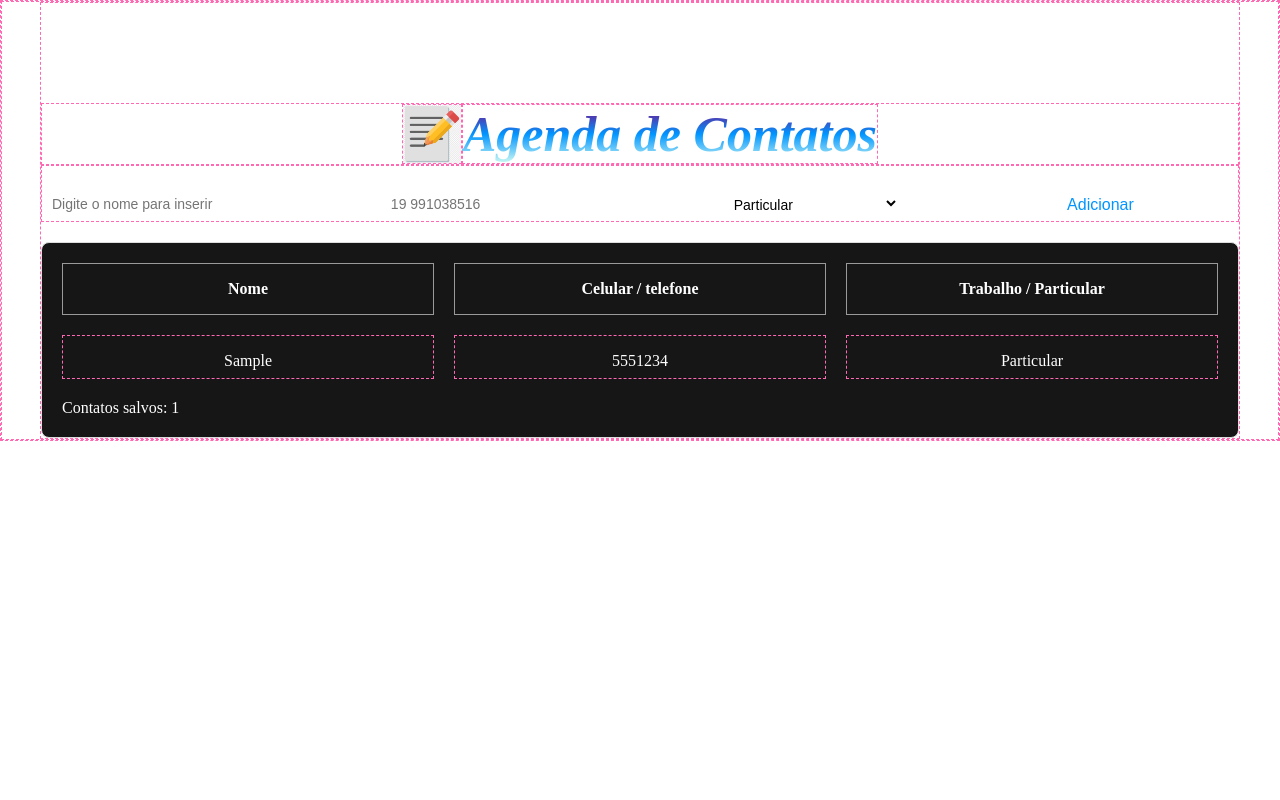
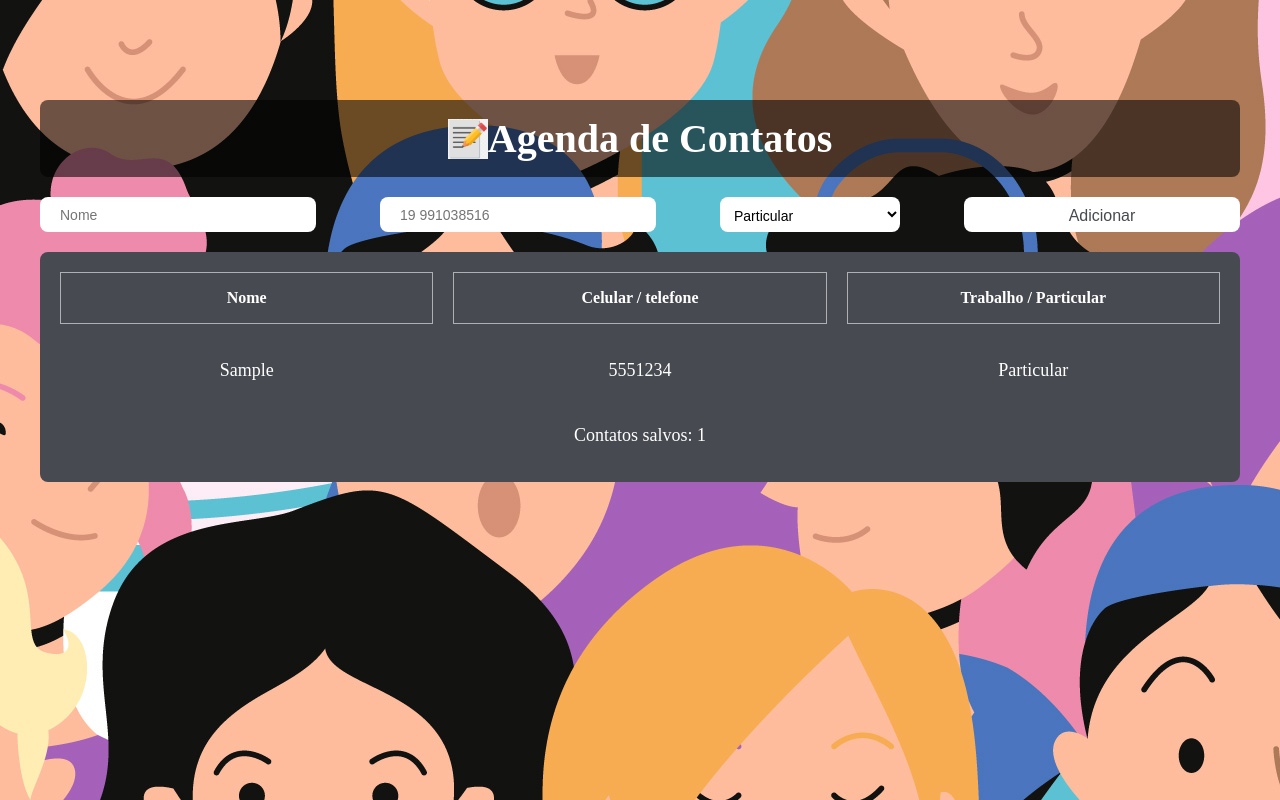
Before and after one commit to Gael-Nogawa/agenda_de_contatos, a plain HTML site: page index.html in a window 1280 px wide. Both pictures are taken after typing "Sample", "5551234" into the empty fields and a click on the button "Adicionar". Drawn offline with Linux system fonts and the light colour scheme.

Commit message:
Add files via upload

```diff
--- a/index.html
+++ b/index.html
@@ -22,8 +22,8 @@
             <h1 class="gradient">Agenda de Contatos</h1>
         </header>
         <form id="form-contatos" action="processa-dados" method="post">
-            <input id="input-nome" type="text" placeholder="Digite o nome para inserir"></input>
-            <input id="input-telefone" type="tel" placeholder="19 991038516" maxlength="12"></input>
+            <input id="input-nome" type="text" placeholder="nome" required></input>
+            <input id="input-telefone" type="tel" placeholder="19 991038516" maxlength="11" required></input>
             <select id="select">
                 <option value="Particular">Particular</option>
                 <option value="Trabalho">Trabalho</option>
@@ -47,8 +47,8 @@
 
             </tbody>
             <tfoot>
-                <tr  class="resultado">
-                    <td colspan="3">Contatos salvos : 0 </td>
+                <tr>
+                    <td colspan="3" class="resultado">Contatos salvos: 0 </td>
                    <!--<td>(Numero de contatos)-->
 
                 </tr>
--- a/script.js
+++ b/script.js
@@ -2,13 +2,8 @@ const form = document.getElementById('form-contatos');
 const inputNome = document.getElementById('input-nome');
 const inputTel = document.getElementById('input-telefone');
 const select = document.getElementById('select');
-const peDaTabela = document.querySelector('tfoot');
+const peDaTabela = document.querySelector('.resultado');
 const corpoTabela = document.querySelector('tbody');
-
-//colocar a soma ou nomes.length;
-//colocar o inputNome pra não ser igual
-// e colocar um else;
-//qualquer coisa, voltar para a aula = calculando as médias;
 
 const nomes = [];
 const telefones= [];
@@ -17,6 +12,20 @@ let linhas = '';
 let peDaLinhas = '';
 
 
+inputTel.addEventListener('keyup', function(e){
+    let input = e.target;
+    input.value = mascaraCelular(inputTel.value);
+})
+
+function mascaraCelular(value){
+    if (!value){
+        return " ";
+    } else {
+        value = value.replace(/\D/g, '');
+        value = value.replace(/(\d{2})(\d{5})(\d{4})/, "($1) $2-$3");
+        return value;
+    }
+};
 
 form.addEventListener('submit', function(e){
     e.preventDefault();
@@ -48,13 +57,11 @@ function adicionaLinhaTBody(){
         inputNome.value = '';
         inputTel.value = '';
     }
-
-
-}
+};
 
 
 function atualizaTabela(){
 
     corpoTabela.innerHTML = linhas;
     peDaTabela.innerHTML = `Contatos salvos: ${nomes.length}`;
-}
+};
--- a/style.css
+++ b/style.css
@@ -2,16 +2,11 @@
     margin: 0;
     padding: 0;
     box-sizing: border-box;
-    border: 1px dashed hotpink;
+
 }
 
-/* VALENDOOOOOOOOOOOOO*/
-
-
 body {
-
     background-image: url(./images/2500114.jpg);
-
 }
 
 .container {
@@ -19,20 +14,25 @@ body {
     width: 100%;
     margin: 0 auto;
     padding-top: 100px;
-
 }
 
 header {
     display: flex;
     align-items: center;
     justify-content: center;
-    background-color: #ffffff90;
+    background-color: #00000090;
+    border-radius: 8px;
+    padding: 15px;
 }
 
 header img{
-    height: 60px;
+    height: 40px;
 }
-
+h1{
+    color: #fff;
+    font-size: 40px;
+}
+/*
 .gradient {
     background-image: linear-gradient(to top,rgb(203, 249, 243), rgb(0, 149, 255), rgb(128, 0, 126));
     background-clip: text;
@@ -40,9 +40,8 @@ header img{
     -webkit-text-fill-color: transparent;
     font-style: italic;
     font-size: 50px;
-
 }
-
+*/
 
 
 #form-contatos {
@@ -60,6 +59,11 @@ form input, select, button {
     border: none;
 }
 
+#input-nome, #input-telefone{
+    text-transform: capitalize;
+    padding-left: 20px;
+}
+
 input:focus{
     color:  rgb(0, 149, 255);
 
@@ -67,13 +71,10 @@ input:focus{
 
 table {
     width: 100%;
-    background-color: rgb(23, 22, 23);
+    background-color: #474A51;
     color: #fff;
-    border: 1px solid #ddd;
     margin-top: 20px;
     border-radius: 8px;
-
-
 }
 
 select {
@@ -84,12 +85,13 @@ form button {
     background-color: #fff;
     border: none;
     font-size: 16px;
-    color:rgb(0, 149, 255)
+    color: #474A51;
 }
 button[type="submit"]:hover{
     cursor: pointer;
     border-radius: 8px;
-    background-color: gold;
+    background-color: #d3d3d3;
+
 }
 
 tbody tr:hover {
@@ -109,10 +111,11 @@ thead th {
 tbody td {
     padding: 16px 0 8px 0;
     text-align: center;
+    font-size: 18px;
 
 }
 
-.resultado td{
+tfoot td{
     font-size: 18px;
     text-align: center;
     padding: 16px;
```
Also changed, not shown: images/2500114.jpg (added).
